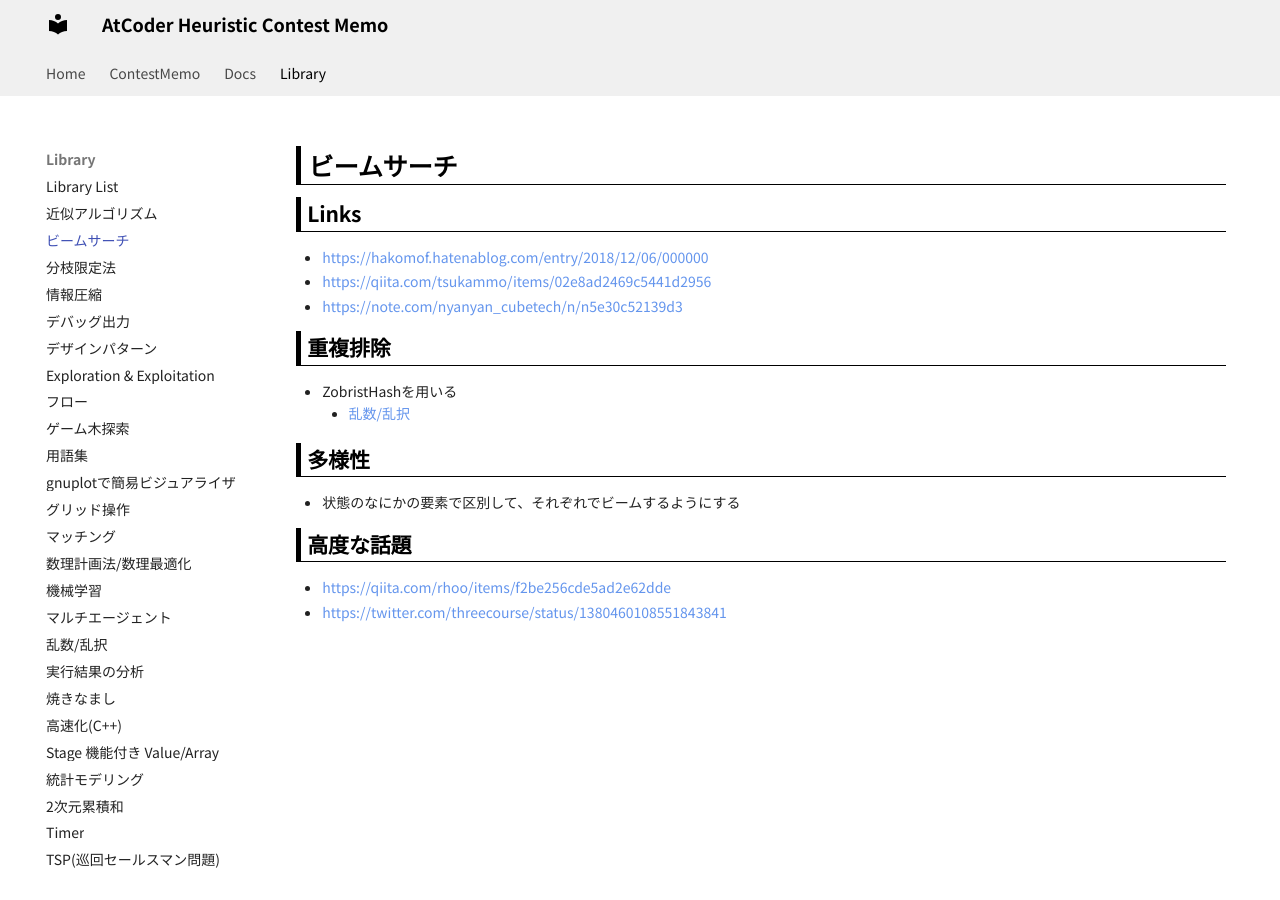
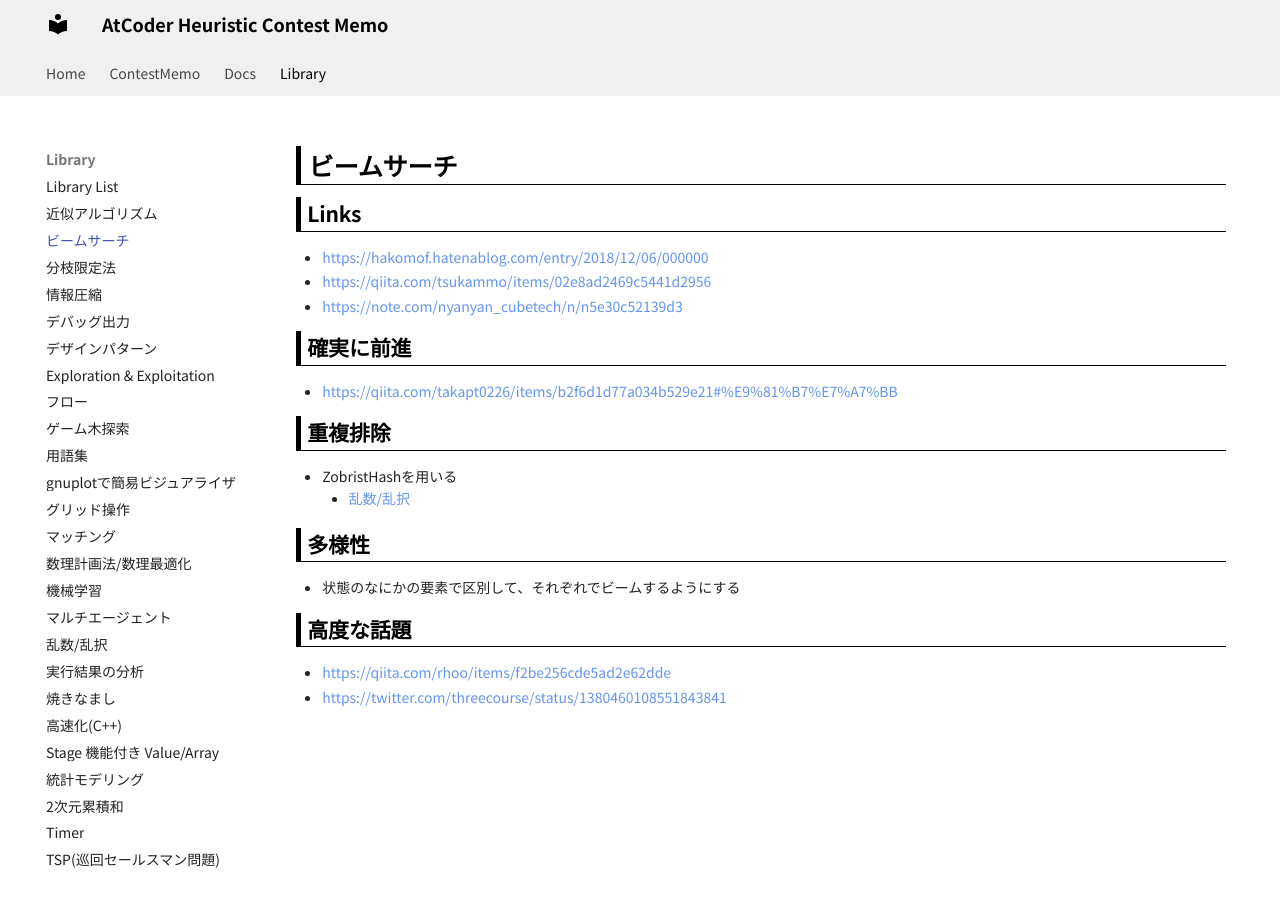
Before and after one commit to jetbead/AtCoderHeuristicContestMemo, an MkDocs documentation site: the page built from docs/Library/beam_search.md, in a window 1280 px wide. Built offline with MkDocs 1.6.1 and Material for MkDocs 9.7.7, drawn with Linux system fonts in a browser that asks for light colours; some web fonts are replaced.

Commit message:
modify beam_search

```diff
--- a/docs/Library/beam_search.md
+++ b/docs/Library/beam_search.md
@@ -5,6 +5,10 @@
 - https://hakomof.hatenablog.com/entry/2018/12/06/000000
 - https://qiita.com/tsukammo/items/02e8ad2469c5441d2956
 - https://note.com/nyanyan_cubetech/n/n5e30c52139d3
+
+## 確実に前進
+
+- https://qiita.com/takapt0226/items/b2f6d1d77a034b529e21#%E9%81%B7%E7%A7%BB
 
 ## 重複排除
 
```
